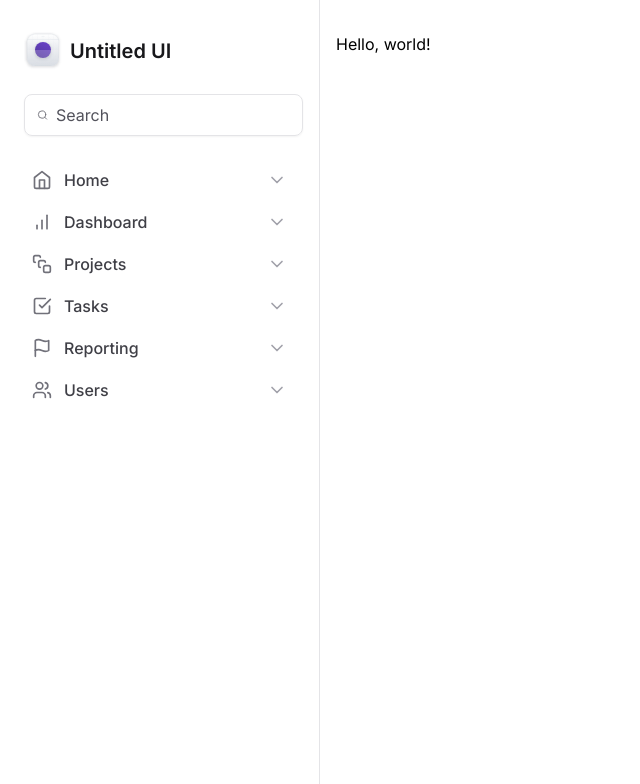
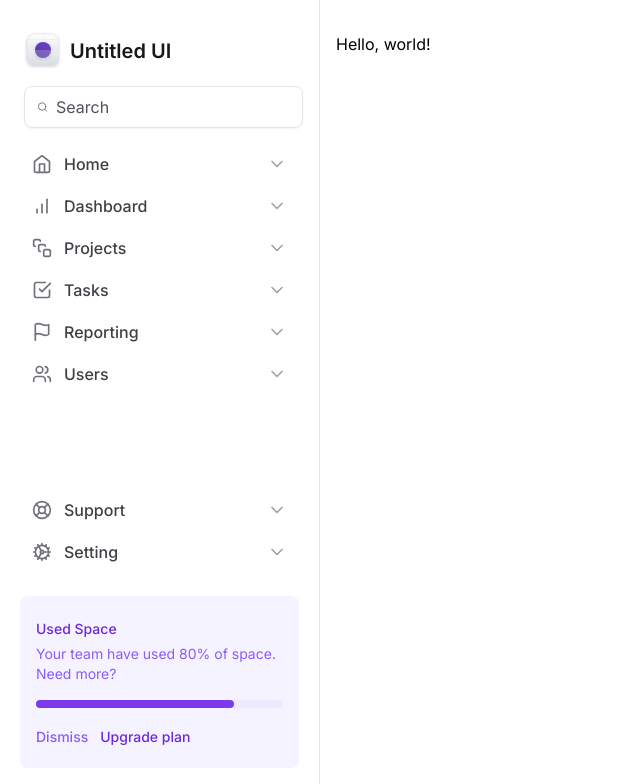
Before and after one commit to euguilhermegirardi/dashboard-tailwindcss, a Next.js app: page / in a window 1280 px wide. Shown: the top 784 px of the page, without its empty margins (0-640 px from the left). Built offline with nearby package versions, Linux system fonts and the light colour scheme.

Commit message:
create UsedSpaceWidget component

```diff
--- a/src/app/components/Sidebar/MainNavigation/index.tsx
+++ /dev/null
@@ -1,22 +0,0 @@
-import {
-  BarChart,
-  CheckSquare,
-  Flag,
-  Home,
-  SquareStack,
-  Users,
-} from 'lucide-react'
-import { NavItem } from './NavItem'
-
-export function MainNavigation() {
-  return (
-    <nav className="space-y-0.5">
-      <NavItem title="Home" icon={Home} />
-      <NavItem title="Dashboard" icon={BarChart} />
-      <NavItem title="Projects" icon={SquareStack} />
-      <NavItem title="Tasks" icon={CheckSquare} />
-      <NavItem title="Reporting" icon={Flag} />
-      <NavItem title="Users" icon={Users} />
-    </nav>
-  )
-}
--- /dev/null
+++ b/src/app/components/Sidebar/UsedSpaceWidget.tsx
@@ -0,0 +1,33 @@
+export function UsedSpaceWidget() {
+  return (
+    <div className="flex flex-col gap-4 rounded-lg bg-violet-50 px-4 py-5">
+      <div className="space-y-1">
+        <span className="text-sm/5 font-medium text-violet-700">
+          Used Space
+        </span>
+        <p className="text-sm/5 text-violet-500">
+          Your team have used 80% of space. Need more?
+        </p>
+      </div>
+
+      <div className="h-2 rounded-full bg-violet-100">
+        <div className="h-2 w-4/5 rounded-full bg-violet-600" />
+      </div>
+
+      <div className="space-x-3">
+        <button
+          type="button"
+          className="text-sm font-medium text-violet-500 hover:text-violet-700"
+        >
+          Dismiss
+        </button>
+        <button
+          type="button"
+          className="text-sm font-medium text-violet-700 hover:text-violet-900"
+        >
+          Upgrade plan
+        </button>
+      </div>
+    </div>
+  )
+}
--- a/src/app/components/Sidebar/index.tsx
+++ b/src/app/components/Sidebar/index.tsx
@@ -1,10 +1,21 @@
-import { Search } from 'lucide-react'
-import { MainNavigation } from './MainNavigation'
+import {
+  BarChart,
+  CheckSquare,
+  Cog,
+  Flag,
+  Home,
+  LifeBuoy,
+  Search,
+  SquareStack,
+  Users,
+} from 'lucide-react'
+import { NavItem } from './NavItem'
+import { UsedSpaceWidget } from './UsedSpaceWidget'
 import { Logo } from '../icons/Logo'
 
 export function Sidebar() {
   return (
-    <aside className="space-y-6 border-r border-zinc-200 px-5 py-8">
+    <aside className="flex flex-col gap-4 border-r border-zinc-200 px-5 py-8">
       <Logo />
 
       <div className="mx-1 flex w-full items-center gap-2 rounded-lg border border-zinc-200 px-3 py-2 shadow-sm">
@@ -15,7 +26,23 @@
         />
       </div>
 
-      <MainNavigation />
+      <nav className="space-y-0.5">
+        <NavItem title="Home" icon={Home} />
+        <NavItem title="Dashboard" icon={BarChart} />
+        <NavItem title="Projects" icon={SquareStack} />
+        <NavItem title="Tasks" icon={CheckSquare} />
+        <NavItem title="Reporting" icon={Flag} />
+        <NavItem title="Users" icon={Users} />
+      </nav>
+
+      <div className="mt-auto flex flex-col gap-6">
+        <nav className="space-y-0.5">
+          <NavItem title="Support" icon={LifeBuoy} />
+          <NavItem title="Setting" icon={Cog} />
+        </nav>
+
+        <UsedSpaceWidget />
+      </div>
     </aside>
   )
 }
```
Also changed, not shown: src/app/components/Sidebar/NavItem.tsx (renamed from src/app/components/Sidebar/MainNavigation/NavItem.tsx).
